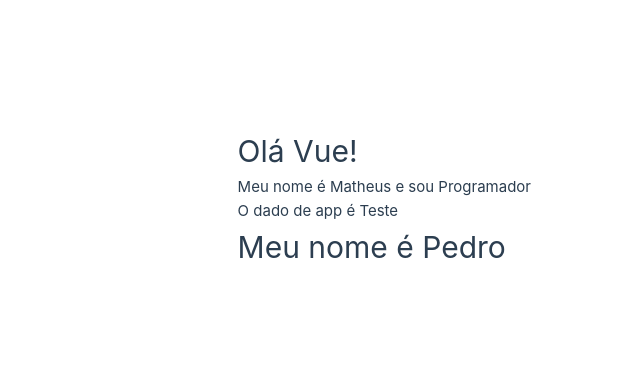
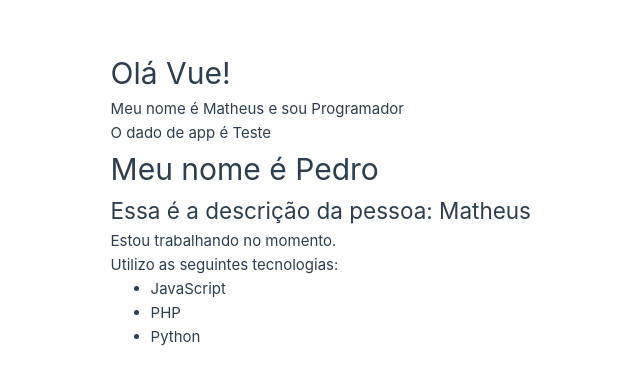
Before and after one commit to eulalaoliveira/projectVue, a Vue app in the folder vue-project/: page / in a window 1280 px wide. Shown: the part 201-586 px from the top of the page, without its empty margins (109-749 px from the left). Built offline with nearby package versions, Linux system fonts and the light colour scheme.

Commit message:
reusable component

```diff
--- a/vue-project/src/App.vue
+++ b/vue-project/src/App.vue
@@ -3,18 +3,21 @@
     <PrimeiroComponente />
     <p>O dado de app é {{ testando }}</p>
     <LifeCycle />
+    <Pessoa />
   </div>
 </template>
 
 <script>
   import PrimeiroComponente from "../src/components/PrimeiroComponente.vue"
   import LifeCycle from "../src/components/LifeCycle.vue"
+  import Pessoa from './components/Pessoa.vue'
 
   export default {
     name: "app",
     components: {
       PrimeiroComponente,
-      LifeCycle
+      LifeCycle,
+        Pessoa
     },
     data() {
         return {
--- /dev/null
+++ b/vue-project/src/components/Info.vue
@@ -0,0 +1,16 @@
+<template>
+    <div>
+        <p>Estou trabalhando no momento.</p>
+        <p>Utilizo as seguintes tecnologias:</p>
+        <ul>
+            <li>JavaScript</li>
+            <li>PHP</li>
+            <li>Python</li>
+        </ul>
+    </div>
+</template>
+<script>
+    export default {
+        name: 'Info',
+    }
+</script>
--- /dev/null
+++ b/vue-project/src/components/Pessoa.vue
@@ -0,0 +1,21 @@
+<template>
+    <div>
+        <h2>Essa é a descrição da pessoa: {{ nome }} </h2>
+        <Info />
+    </div>
+</template>
+<script>
+    import Info from "./Info.vue"
+
+    export default {
+        name: 'Pessoa',
+        components: {
+            Info
+        },
+        data() {
+            return {
+                nome: "Matheus"
+            }
+        }
+    }
+</script>
```
